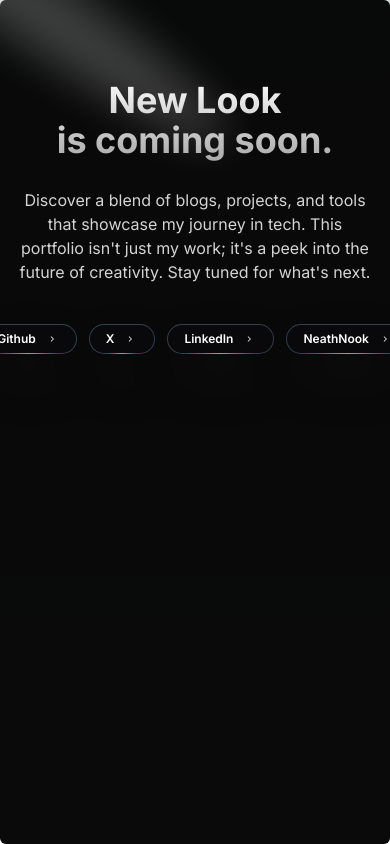
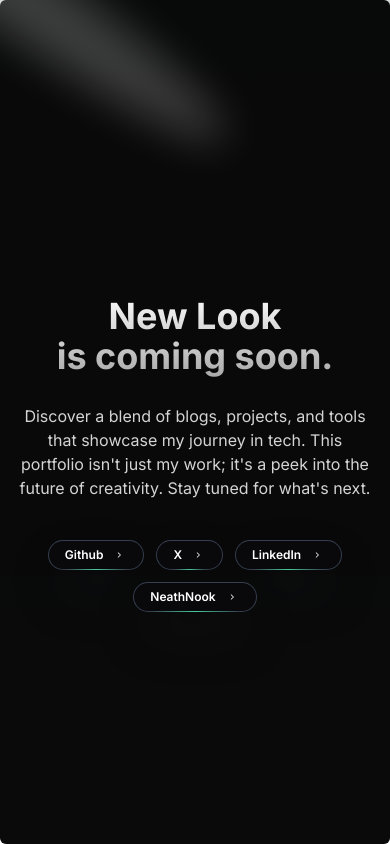
Before and after one commit to Sovai/portfolio, a Next.js app: page / in a window 390 px wide. Built offline with nearby package versions, Linux system fonts and the light colour scheme.

Commit message:
Refactor page.tsx styles

```diff
--- a/app/page.tsx
+++ b/app/page.tsx
@@ -39,7 +39,7 @@ const buttons = [
 
 export default function SpotlightPreview() {
   return (
-    <div className="h-screen w-full rounded-md flex md:items-center md:justify-center bg-black/[0.96] antialiased bg-grid-white/[0.02] relative overflow-hidden">
+    <div className="h-screen w-full rounded-md flex items-center md:justify-center bg-black/[0.96] antialiased bg-grid-white/[0.02] relative overflow-hidden">
       <Spotlight
         className="-top-40 left-0 md:left-60 md:-top-20"
         fill="white"
@@ -54,7 +54,7 @@ export default function SpotlightPreview() {
           peek into the future of creativity. Stay tuned for what&apos;s next.
         </p>
 
-        <div className="flex justify-center mt-10 gap-x-3">
+        <div className="flex flex-wrap justify-center mt-10 gap-3">
           {buttons.map((button) => (
             <Button key={button.name} onClick={() => button.onClick()}>
               {button.name}
```
